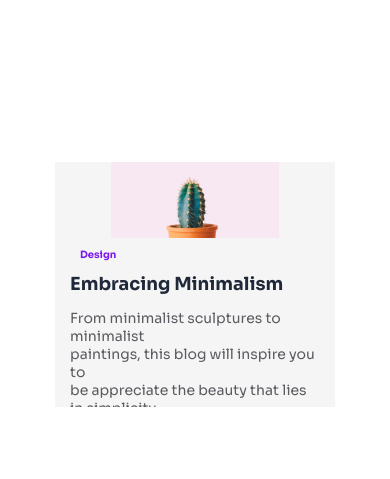
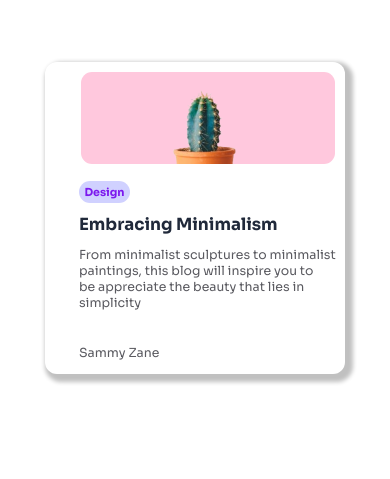
Before and after one commit to sammyzanesk1/responsiveBlogCard, a plain HTML site: page index.html in a window 390 px wide. Shown: the part 138-617 px from the top of the page. Drawn offline with Linux system fonts and the light colour scheme.

Commit message:
updated the responsiveness across different screen width

```diff
--- a/index.css
+++ b/index.css
@@ -2,150 +2,570 @@
 
 .tag {
   font-family: "Sora", serif;
-  padding-left: 10px;
-  font-size: 0.625rem;
+  font-size: 1.25rem;
   color:#7C19EE;
   font-weight: bold;
+  width: 15%;
+  background-color: #d0d1ff;
+  padding: 4px;
+  text-align: center;
+  border-radius: 28px;
 }
+
+.container{
+    /* Box-shadow */
+    box-shadow: 4px 4px 4px 4px #c0c0c0;
+    display: flex;
+    flex-direction: column;
+    justify-content: center;
+    margin-bottom: 10px;
+    align-items: center;
+    margin: auto;
+    height: 90%;
+    margin-top: 200px;
+    border-radius: 12px;
+    width:30%;
+    overflow: hidden;
+}
+/* .shadow-box{
+  background-color: brown;
+  margin: auto;
+  height: 60%;
+  width: 25%;
+} */
+
+.img-box{
+  background-color: #ffc8dd;
+  margin: 10px 4px 2px 35px;
+  border-radius: 16px;
+  width: 90%;
+}
+
+
+.text-box{
+  height: 25vh;
+  margin-left: 22px;
+  margin-top: 4px;
+  padding-right: 25px;
+  /* background-color: #3f0348; */
+  width: 85%;
+  overflow-wrap: break-word;
+  word-break: break-word; /* Forces long words to break */
+}
+
 
 .title {
   font-family: "Sora", serif;
   font-weight: bold;
   font-style: normal;
   font-style: normal;
+  /* background-color: yellowgreen; */
   color:#20293A;
-  font-size: 1.125rem;
+  font-size: 3rem;
 }
 
 .body{
   font-family: "Sora", serif;
-  font-size: 0.875rem;
+  font-size: 2.075rem;
   color:#5A5A60;
   font-weight: 100;
-  width: 250px;
-  padding-bottom: 10px;
+  box-sizing: border-box;
+
+  width: 100%;
+  /* background-color: #c3c5ec; */
+  padding-bottom: 16px;
+  margin: 0;
   }
 
 .name{
     font-family: "Sora";
-    font-size: 0.75rem;
+    font-size: 2.075rem;
     color:#5A5A60;
     font-weight: 100;
-    padding-bottom: 20px;
-}
-
-
-.container{
-    /* Box-shadow */
-    background-color: #f5f5f5;
-    /* box-shadow: rgba(0, 0, 0, 0.25) 0px 54px 55px, rgba(0, 0, 0, 0.12) 0px -12px 30px, rgba(0, 0, 0, 0.12) 0px 4px 6px, rgba(0, 0, 0, 0.17) 0px 12px 13px, rgba(0, 0, 0, 0.09) 0px -3px 5px; */
-    display: flex;
-    flex-direction: column;
-    justify-content: center;
-    align-items: center;
-    margin: auto;
-    height: 30%;
-    margin-top: 300px;
-    width: 30%;
-    overflow: hidden;
-}
-
-img{
-    margin: auto;
-    max-width: 60%;
-}
-
-.text{
-    height: 20vh;
-    max-width: 100%;
-    overflow-wrap: break-word;
-    word-break: break-word; /* Forces long words to break */
+    /* background-color:blanchedalmond; */
+    margin-top: 30px;
+    /* padding-bottom: 20px; */
 }
 
 
 
+img{
+     width: 100%;
+     height: 60%;
+     display: block;
+     margin: auto;
+     object-fit: cover;
+}
 
 
-@media (max-width: 768px) {
+
+@media (max-width: 1600px) {
   .container {
-    /* box-shadow: rgba(0, 0, 0, 0.25) 0px 54px 55px, rgba(0, 0, 0, 0.12) 0px -12px 30px, rgba(0, 0, 0, 0.12) 0px 4px 6px, rgba(0, 0, 0, 0.17) 0px 12px 13px, rgba(0, 0, 0, 0.09) 0px -3px 5px; */
-    width: 60%;
+    display: flex;
+    width:26%;
     height: auto;
+    margin-bottom: 10px;
+    /* padding-left: 35px; */
+  }
+
+  .img-box{
+    /* background-color: #3a9c53; */
+    margin: 10px 16px 2px 65px;
+    border-radius: 16px;
+    height: 80%;
+    width: 80%;
   }
 
   img{
     margin: auto;
-    max-width: 120%;
+    width: 85%;
+    object-fit: cover;
+  }
 
+  .text-box{
+    height: 20vh;
+    margin-left: 110px;
+    width:90%;
+    /* margin-bottom: 35px; */
+  }
+
+  .tag{
+    font-size: .6rem;
+  }
+  .title{
+    font-size: 0.85rem;
+  }
+
+  .name, .body{
+    font-size: 0.85rem;
+  }
+  .name{
+    /* color:red; */
+
+    /* background-color: #d4bad8; */
+    margin-top: 10px;
   }
 
 }
 
-@media (max-width: 640px) {
+@media (max-width: 1200px){
   .container {
-    /* box-shadow: rgba(0, 0, 0, 0.25) 0px 54px 55px, rgba(0, 0, 0, 0.12) 0px -12px 30px, rgba(0, 0, 0, 0.12) 0px 4px 6px, rgba(0, 0, 0, 0.17) 0px 12px 13px, rgba(0, 0, 0, 0.09) 0px -3px 5px; */
-    min-width: 75%;
+    display: flex;
+    width:32%;
     height: auto;
-  }
-}
-
-@media (max-width: 350px) {
-  .container{
-    min-width:75%;
-  }
-}
-
-@media (max-width: 320px) {
-  .container {
-    /* background-color: aqua; */
-    /* box-shadow: rgba(0, 0, 0, 0.25) 0px 54px 55px, rgba(0, 0, 0, 0.12) 0px -12px 30px, rgba(0, 0, 0, 0.12) 0px 4px 6px, rgba(0, 0, 0, 0.17) 0px 12px 13px, rgba(0, 0, 0, 0.09) 0px -3px 5px; */
-    display: flex;
-    width: 70%;
-    height: 40vh;
+    margin-bottom: 40px;
+    /* padding-left: 35px; */
   }
 
-
-  .tag{
-    font-size: .6rem;
-  }
-
-  .title{
-    font-size: 1.2rem;
-  }
-
-  .name, .body{
-    font-size: 0.68rem;
+  .img-box{
+    /* background-color: #062f31fd; */
+    margin: 10px 12px 2px 55px;
+    border-radius: 7px;
+    height: 80%;
+    width: 80%;
   }
 
   img{
     margin: auto;
-    max-width: 100%;
-  }
-}
-
-@media (max-width: 290px) {
-  .container {
-    /* background-color: goldenrod; */
-    /* box-shadow: rgba(0, 0, 0, 0.25) 0px 54px 55px, rgba(0, 0, 0, 0.12) 0px -12px 30px, rgba(0, 0, 0, 0.12) 0px 4px 6px, rgba(0, 0, 0, 0.17) 0px 12px 13px, rgba(0, 0, 0, 0.09) 0px -3px 5px; */
-    display: flex;
-    width: 70%;
-    height: auto;
-
+    width: 85%;
+    object-fit: cover;
   }
 
-  img{
-    margin: auto;
-    max-width: 100%;
+  .text-box{
+    margin-left: 98px;
+    height: 20vh;
+    margin-bottom: 20px;
   }
 
   .tag{
-    font-size: .5rem
+    font-size: .62rem;
   }
   .title{
     font-size: 0.98rem;
   }
 
   .name, .body{
-    font-size: 0.645rem;
+    font-size: 0.75rem;
+  }
+  .name{
+    /* color:red; */
+    /* background-color: #1ccc36; */
+    margin-top: 10px;
   }
 }
+
+@media (max-width: 890px){
+  .container {
+    display: flex;
+    width:48%;
+    height: auto;
+    margin-bottom: 40px;
+    /* padding-left: 35px; */
+  }
+
+  .img-box{
+    /* background-color: #684ba3; */
+    margin: 10px 12px 2px 66px;
+    border-radius: 10px;
+    height: 80%;
+    width: 80%;
+  }
+
+  img{
+    margin: auto;
+    width: 85%;
+    object-fit: cover;
+  }
+
+  .text-box{
+    margin-left: 113px;
+    margin-bottom: 35px;
+    height: 20vh;
+  }
+
+  .tag{
+    font-size: .69rem;
+  }
+  .title{
+    font-size: 1.05rem;
+  }
+
+  .name, .body{
+    font-size: 0.95rem;
+  }
+
+}
+
+@media (max-width: 760px) {
+  .container {
+    display: flex;
+    width:50%;
+    height: auto;
+    margin-bottom: 40px;
+    /* padding-left: 35px; */
+  }
+
+  .img-box{
+    /* background-color: #870637; */
+    margin: 10px 12px 2px 32px;
+    border-radius: 12px;
+    height: 80%;
+    width: 90%;
+  }
+
+  img{
+    margin: auto;
+    width: 85%;
+    object-fit: cover;
+  }
+
+  .text-box{
+    margin-left: 42px;
+    margin-bottom: 35px;
+    height: 20vh;
+  }
+
+  .tag{
+    font-size: .65rem;
+  }
+  .title{
+    font-size: 1.0rem;
+  }
+
+  .name, .body{
+    font-size: 0.85rem;
+  }
+}
+
+@media (max-width: 625px) {
+  .container {
+    display: flex;
+    width: 64%;
+    height: auto;
+    margin-bottom: 40px;
+    /* padding-left: 35px; */
+  }
+
+  .img-box{
+    /* background-color: #1ccc36; */
+    margin: 10px 18px 2px 64px;
+    border-radius: 7px;
+    height: 80%;
+    width: 80%;
+  }
+
+  img{
+    margin: auto;
+    width: 85%;
+    object-fit: cover;
+  }
+
+  .text-box{
+    margin-left: 104px;
+    margin-bottom: 35px;
+    height: 20vh;
+  }
+
+  .tag{
+    font-size: .69rem;
+  }
+  .title{
+    font-size: 1.05rem;
+  }
+
+  .name, .body{
+    font-size: 0.95rem;
+  }
+
+}
+
+@media (max-width: 520px) {
+  .container {
+    display: flex;
+    width: 76%;
+    height: auto;
+    margin-bottom: 40px;
+  }
+
+  .img-box{
+    /* background-color: #3f0348; */
+    margin: 10px 24px 2px 55px;
+    border-radius: 7px;
+    height: 80%;
+    width: 85%;
+  }
+
+  img{
+    margin: auto;
+    width: 75%;
+    object-fit: cover;
+  }
+
+  .text-box{
+    margin-left: 70px;
+    margin-bottom: 35px;
+    /* background-color: cadetblue; */
+    height: 20vh;
+  }
+
+  .tag{
+    font-size: .755rem;
+  }
+  .title{
+    font-size: 1.125rem;
+  }
+
+  .body{
+    font-size: 0.845rem;
+  }
+  .name{
+    /* color:#7C19EE; */
+    /* background-color: #3a9c53; */
+    font-size: 0.845rem;
+  }
+}
+
+@media (max-width: 425px) {
+  .container {
+    display: flex;
+    width: 80%;
+    height: auto;
+    margin-bottom: 40px;
+    /* padding-left: 35px; */
+  }
+
+  .img-box{
+    /* background-color: #3c4123; */
+    margin: 10px 24px 2px 50px;
+    border-radius: 11px;
+    height: 90%;
+    width: 85%;
+  }
+
+  img{
+    margin: auto;
+    width: 80%;
+    object-fit: cover;
+  }
+
+  .text-box{
+    margin-left: 80px;
+    /* background-color: violet; */
+    width: 96%;
+    margin-bottom: 35px;
+    height: 20vh;
+  }
+
+  .tag{
+    font-size: .69rem;
+  }
+  .title{
+    font-size: 1.05rem;
+  }
+
+  .body{
+    font-size: 0.78rem;
+    /* background-color: #d2e67a; */
+  }
+  .name{
+    /* color:red; */
+    font-size: 0.78rem;
+    margin: 18px 0px 0px 0px;
+  }
+}
+
+@media(max-width: 350px){
+  .container {
+    /* background-color: goldenrod; */
+    /* box-shadow: rgba(0, 0, 0, 0.25) 0px 54px 55px, rgba(0, 0, 0, 0.12) 0px -12px 30px, rgba(0, 0, 0, 0.12) 0px 4px 6px, rgba(0, 0, 0, 0.17) 0px 12px 13px, rgba(0, 0, 0, 0.09) 0px -3px 5px; */
+    display: flex;
+    width: 80%;
+    height: auto;
+  }
+
+  .img-box{
+    /* padding-right: 5px; */
+    /* background-color: #0d17c7; */
+    margin: 10px 10px 2px 25px;
+    border-radius: 7px;
+    height: 80%;
+    width: 87%;
+  }
+
+  img{
+    margin: auto;
+    width: 80%;
+    object-fit: cover;
+  }
+
+  .text-box{
+    margin-left: 68px;
+    width: 100%;
+    margin-bottom: 25px;
+    /* background-color:darkmagenta; */
+    height: 20vh;
+  }
+
+  .tag{
+    font-size: .68rem
+  }
+  .title{
+    font-size: 1.00rem;
+  }
+
+  .name{
+    /* background-color: #1ccc36; */
+    font-size: 0.7rem;
+  }
+
+  .body{
+    font-size: 0.7rem;
+    /* background-color: aqua; */
+  }
+  .name{
+    /* color:red; */
+    margin: 18px 0px 0px 0px;
+
+  }
+}
+
+
+@media (max-width: 300px) {
+  .container {
+    display: flex;
+    width: 80%;
+    height: auto;
+  }
+
+  .img-box{
+    /* background-color: #7cc909; */
+    margin: 10px 4px 2px 11px;
+    border-radius: 9px;
+    height: 80%;
+    width: 90%;
+  }
+
+  img{
+    margin: auto;
+    max-width: 100%;
+    object-fit: cover;
+  }
+
+  .text-box{
+    padding-left:2px;
+    margin-left: 48px;
+    height: 20vh;
+  }
+
+  .tag{
+    font-size: .6rem
+  }
+  .title{
+    font-size: 1.1rem;
+  }
+
+  .name{
+    font-size: 0.69rem;
+    /* background-color: #870637; */
+    /* color: #1ccc36; */
+    margin: 18px 0px 0px 0px;
+
+  }
+
+  .body{
+    font-size: 0.69rem;
+    /* background-color: #d2e67a; */
+  }
+}
+@media (max-width: 270px) {
+  .container {
+    display: flex;
+    width: 70%;
+    height: auto;
+  }
+
+  .img-box{
+    /* background-color: #320718; */
+    margin: 10px 4px 2px 11px;
+    border-radius: 9px;
+    height: 80%;
+    width: 90%;
+  }
+
+  img{
+    margin: auto;
+    max-width: 100%;
+    object-fit: cover;
+  }
+
+  .text-box{
+    margin: 0px 0px 0px 46px;
+    /* background-color:darkorange ; */
+    height: 20vh;
+  }
+
+  .body{
+    padding: 0px 0px 0px 0px;
+  }
+
+  .tag{
+    font-size: .5rem;
+    /* background-color: #c2c2e5; */
+  }
+  .title{
+    font-size: 0.9rem;
+  }
+
+  .body{
+    font-size: 0.59rem;
+    /* background-color: #c0c0c0; */
+    margin: 0px 0px 5px 0px;
+  }
+
+  .name{
+    font-size: 0.55rem;
+    /* background-color: #a77f7f; */
+    /* color: black; */
+    margin: 25px 0px 0px 0px;
+  }
+}
--- a/index.html
+++ b/index.html
@@ -8,14 +8,17 @@
     <link rel="stylesheet" href="index.css">
 </head>
 <body>
-    <div>
+    <div class="shadow-box">
         <div class="container">
-            <img src="./assets/Cactus@2x.jpg" alt="a plant"/>
-            <div class="text">
-                <p class="tag">Design</p>
+            <div class="img-box">
+                <img src="./assets/Cactus-removebg-preview.png" alt="a plant"/>
+            </div>
+            <div class="text-box">
+                <p class="tag design">Design</p>
                 <h1 class="title">Embracing Minimalism</h1>
                 <h3 class="body"> From minimalist sculptures to minimalist <br/> paintings, this blog will inspire you to<br/> be appreciate the beauty that lies in simplicity </h3>
-                <p class="name">Sammy Zane</p>
+                <div class="border"></div>
+                <div class="name">Sammy Zane</div>
             </div>
         </div>
     </div>
```
Also changed, not shown: assets/Cactus-removebg-preview.png (added).
